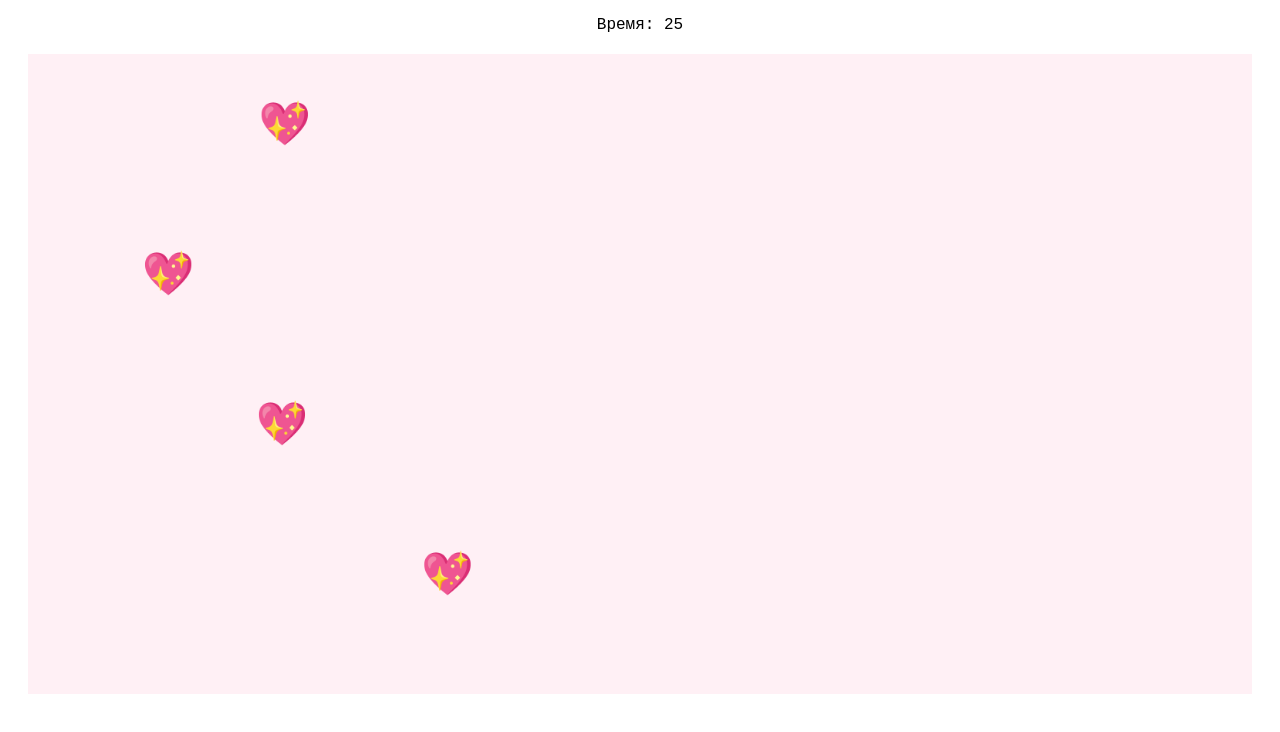
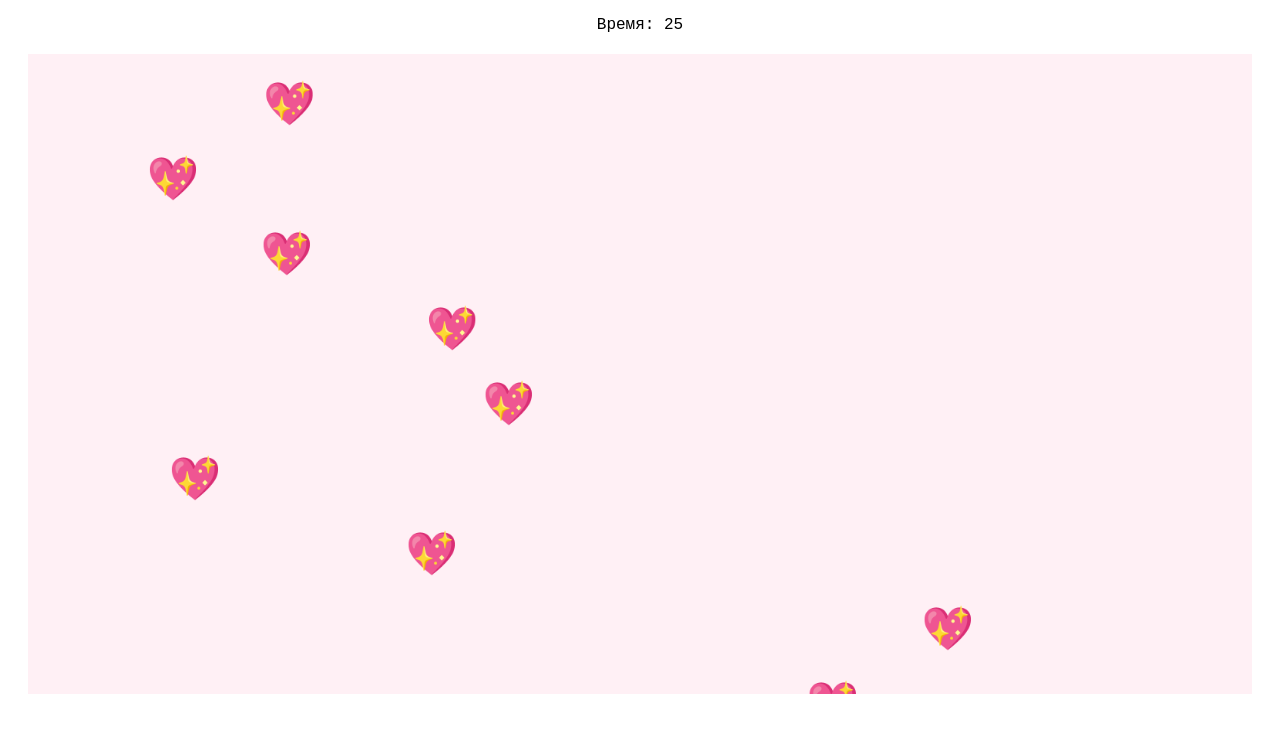
Before and after one commit to Jeyw1n/valentine-game, a React (Vite) app: page / in a window 1280 px wide. Shown: the top 732 px of the page. Built offline with nearby package versions, Linux system fonts and the light colour scheme.

Commit message:
Change heart box size

```diff
--- a/src/App.css
+++ b/src/App.css
@@ -25,6 +25,8 @@ h1 {
   font-size: 42px;
   cursor: pointer;
   user-select: none;
+  width: 62px;
+  height: 62px;
 }
 
 .game-over {
--- a/src/App.jsx
+++ b/src/App.jsx
@@ -30,7 +30,7 @@ function App() {
           y: heart.y + 5,
         }))
       );
-    }, 10);
+    }, 20);
     return () => clearInterval(moveInterval);
   }, []);
 
@@ -76,11 +76,7 @@ function App() {
               className='heart'
               style={{ left: heart.x, top: heart.y }}
               onClick={() => catchHeart(heart.id)}
-              width="42px"
-              height="42px"
-            >
-             💖
-            </div>
+            >💖</div>
           ))}
         </div>
       )}
```
